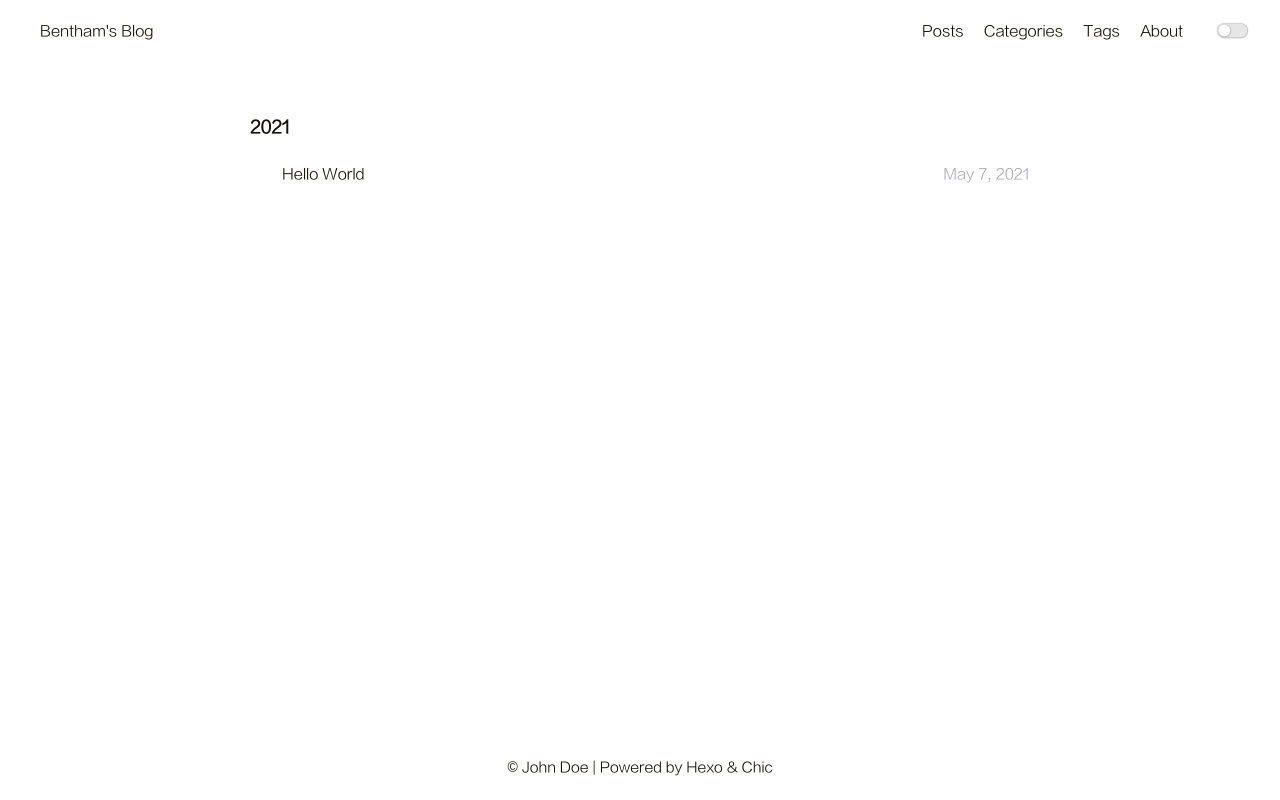
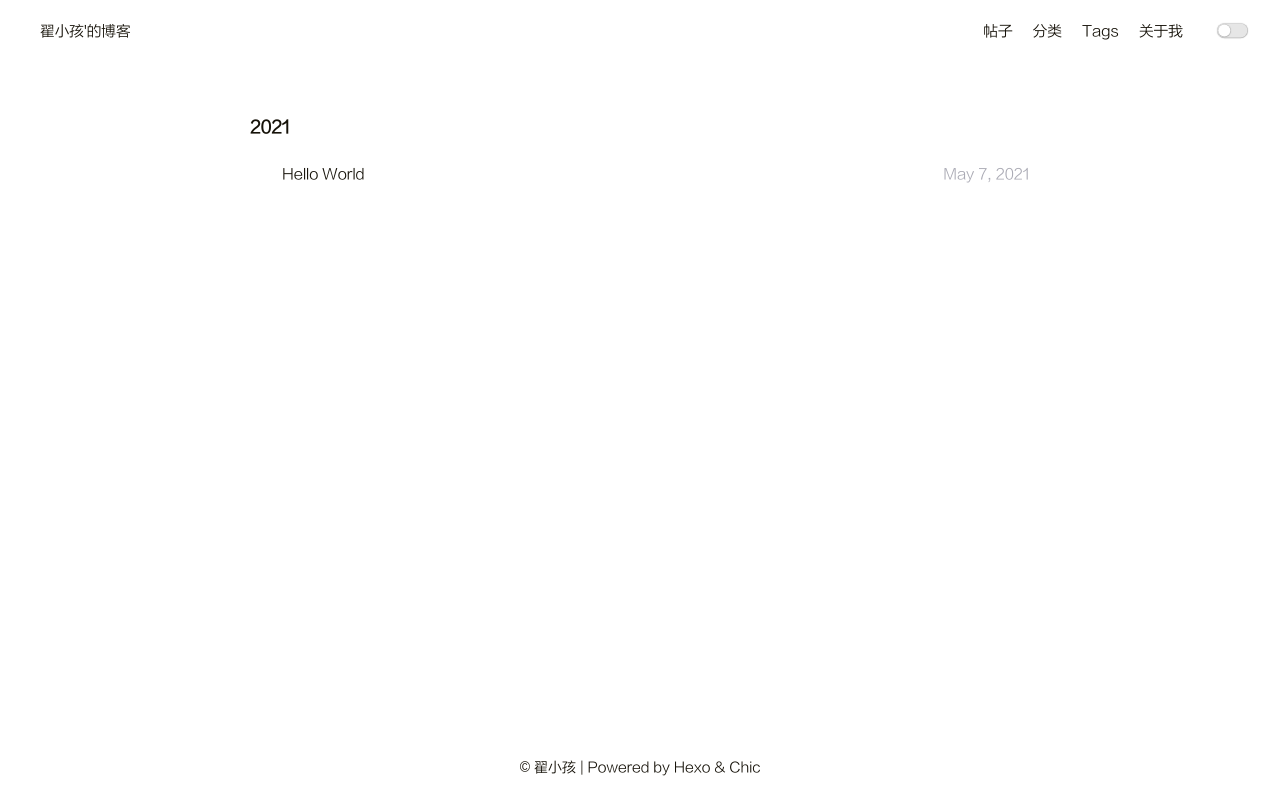
Before and after one commit to ZhaiYongNing/ZhaiYongNing.github.io, a plain HTML site: page archives/2021/index.html in a window 1280 px wide. Drawn offline with Linux system fonts and the light colour scheme.

Commit message:
更改完成

```diff
--- a/archives/2021/index.html
+++ b/archives/2021/index.html
@@ -1,22 +1,22 @@
 <!DOCTYPE html>
-<html lang="en">
+<html lang="zh-cn">
 <head>
     <meta charset="UTF-8">
 <meta name="viewport"
       content="width=device-width, initial-scale=1.0, maximum-scale=1.0, minimum-scale=1.0">
 <meta http-equiv="X-UA-Compatible" content="ie=edge">
 
-    <meta name="author" content="John Doe">
+    <meta name="author" content="翟小孩">
 
 
 
 
 
-<title>Archives: 2021 | Hexo</title>
+    <title>Archives: 2021 | 翟小孩成长之路</title>
 
 
 
-    <link rel="icon" href="/favicon.ico">
+    <link rel="icon" href="/whale.ico">
 
 
 
@@ -49,16 +49,16 @@
         <header>
     <nav class="navbar">
         <div class="container">
-            <div class="navbar-header header-logo"><a href="/">Bentham&#39;s Blog</a></div>
+            <div class="navbar-header header-logo"><a href="/">翟小孩&#39;的博客</a></div>
             <div class="menu navbar-right">
 
-                    <a class="menu-item" href="/archives">Posts</a>
+                    <a class="menu-item" href="/archives">帖子</a>
 
-                    <a class="menu-item" href="/category">Categories</a>
+                    <a class="menu-item" href="/category">分类</a>
 
                     <a class="menu-item" href="/tag">Tags</a>
 
-                    <a class="menu-item" href="/about">About</a>
+                    <a class="menu-item" href="/about">关于我</a>
 
                 <input id="switch_default" type="checkbox" class="switch_default">
                 <label for="switch_default" class="toggleBtn"></label>
@@ -71,19 +71,19 @@
         <div class="container">
             <div class="navbar-header">
                 <div>
-                    <a href="/">Bentham&#39;s Blog</a><a id="mobile-toggle-theme">·&nbsp;Light</a>
+                    <a href="/">翟小孩&#39;的博客</a><a id="mobile-toggle-theme">·&nbsp;Light</a>
                 </div>
                 <div class="menu-toggle" onclick="mobileBtn()">&#9776; Menu</div>
             </div>
             <div class="menu" id="mobile-menu">
 
-                    <a class="menu-item" href="/archives">Posts</a>
+                    <a class="menu-item" href="/archives">帖子</a>
 
-                    <a class="menu-item" href="/category">Categories</a>
+                    <a class="menu-item" href="/category">分类</a>
 
                     <a class="menu-item" href="/tag">Tags</a>
 
-                    <a class="menu-item" href="/about">About</a>
+                    <a class="menu-item" href="/about">关于我</a>
 
             </div>
         </div>
@@ -123,7 +123,7 @@
         </div>
         <footer id="footer" class="footer">
     <div class="copyright">
-        <span>© John Doe | Powered by <a href="https://hexo.io" target="_blank">Hexo</a> & <a href="https://github.com/Siricee/hexo-theme-Chic" target="_blank">Chic</a></span>
+        <span>© 翟小孩 | Powered by <a href="https://hexo.io" target="_blank">Hexo</a> & <a href="https://github.com/Siricee/hexo-theme-Chic" target="_blank">Chic</a></span>
     </div>
 </footer>
 
```
Also changed, not shown: archives/2021/05/index.html (+13 -13 lines), index.html (+8 -8 lines).
